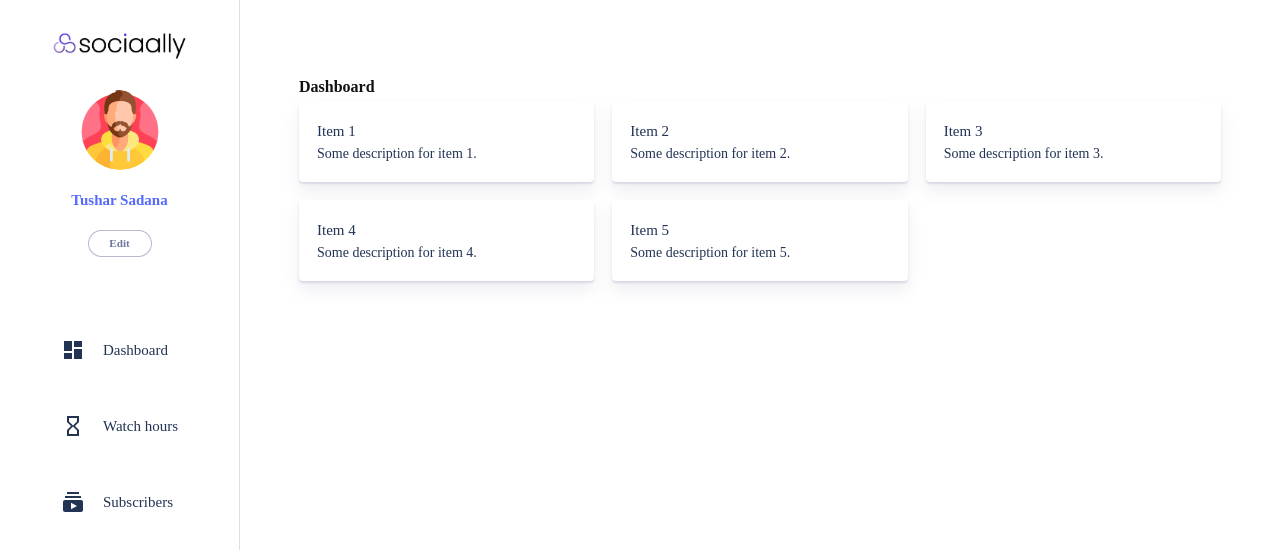
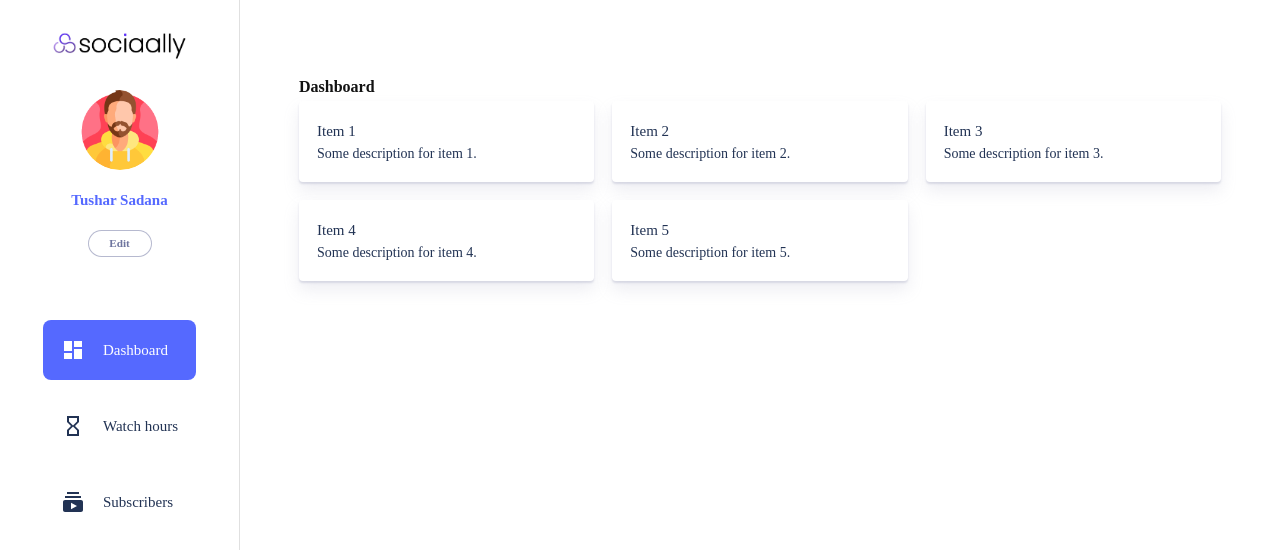
Before and after one commit to tusharsadana/ezmonetisation, a React (Vite) app in the folder frontend/ez-monetization/: page / in a window 1280 px wide. Shown: the top 550 px of the page. Built offline with nearby package versions, Linux system fonts and the light colour scheme.

Commit message:
Selection persistence

```diff
--- a/frontend/ez-monetization/src/components/sidebar/sidebar-menu.component.tsx
+++ b/frontend/ez-monetization/src/components/sidebar/sidebar-menu.component.tsx
@@ -3,9 +3,28 @@ import DashboardIcon from "@mui/icons-material/Dashboard";
 import HourglassEmptyIcon from "@mui/icons-material/HourglassEmpty";
 import SubscriptionsIcon from "@mui/icons-material/Subscriptions";
 import { useNavigate } from "react-router-dom";
+import { signal } from "@preact/signals-react";
 
+const selectedMenuItem = signal(0);
 const SidebarMenu: React.FC = () => {
   const navigate = useNavigate();
+  const menuItems = [
+    {
+      label: "Dashboard",
+      Icon: DashboardIcon,
+      path: "/",
+    },
+    {
+      label: "Watch hours",
+      Icon: HourglassEmptyIcon,
+      path: "/watch",
+    },
+    {
+      label: "Subscribers",
+      Icon: SubscriptionsIcon,
+      path: "/sub",
+    }
+  ];
   return (
 
     <Paper elevation={0} sx={{ maxWidth: 300, margin: 'auto', marginTop: 4 }}>
@@ -19,34 +38,27 @@ const SidebarMenu: React.FC = () => {
           gap: "16px",
         }}
       >
-        {[{
-          label: "Dashboard",
-          Icon: DashboardIcon,
-          path: "/",
-        }, {
-          label: "Watch hours",
-          Icon: HourglassEmptyIcon,
-          path: "/watch",
-        }, {
-          label: "Subscribers",
-          Icon: SubscriptionsIcon,
-          path: "/sub",
-        }].map((item, index) => (
+        {menuItems.map((item, index) => (
           <MenuItem
             key={index}
-            onClick={() => navigate(item.path)}
+            onClick={() => {
+              selectedMenuItem.value = index;
+              navigate(item.path);
+            }}
             sx={{
               display: "flex",
               alignItems: "center",
               cursor: "pointer",
               borderRadius: 2,
               boxShadow: 1,
+              backgroundColor: selectedMenuItem.value === index ? "#5569ff" : "inherit",
+              color: selectedMenuItem.value === index ? "white" : "inherit",
               "&:hover": {
                 backgroundColor: "#5569ff",
                 color: "white",
                 boxShadow: 3,
               },
-              width: '100%', // Make menu items full width
+              width: '100%',
               padding: 2,
             }}
           >
```
